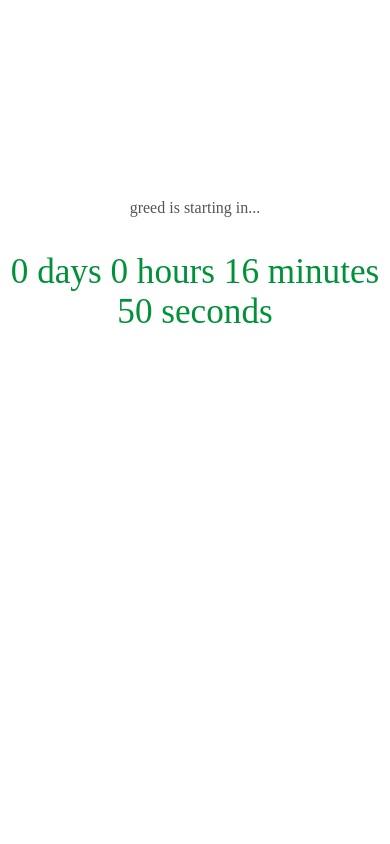
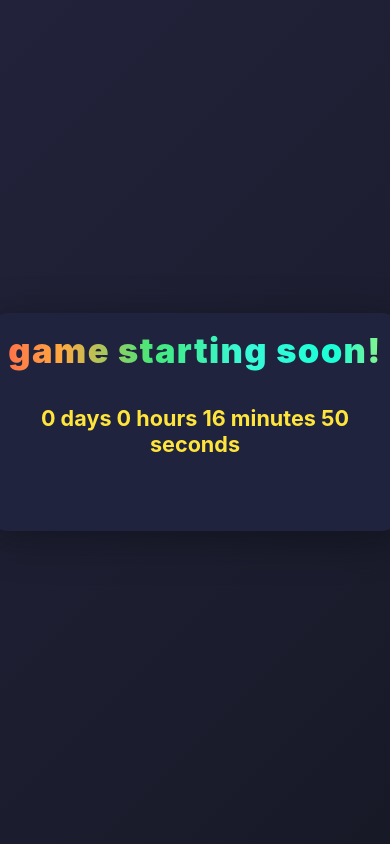
Before and after one commit to sirbread/greed, a FastAPI app: page / in a window 390 px wide. Run offline with FastAPI, Linux system fonts and the light colour scheme; data that the repository does not hold is empty; some libraries are stand-ins or nearby versions.

Commit message:
first variant of css added - good chance i'll revert this used an old css template i made btw

```diff
--- /dev/null
+++ b/static/main.css
@@ -0,0 +1,266 @@
+body {
+    background: linear-gradient(135deg, #22233b 0%, #181927 100%);
+    color: #f7f7fa;
+    font-family: 'Inter', 'Montserrat', system-ui, sans-serif;
+    margin: 0;
+    min-height: 100vh;
+    box-sizing: border-box;
+}
+
+.center-viewport {
+    min-height: 100vh;
+    min-width: 100vw;
+    display: flex;
+    align-items: center;
+    justify-content: center;
+}
+
+.center-card,
+.center-card.login-centered {
+    background: rgba(32, 35, 62, 0.98);
+    border-radius: 22px;
+    box-shadow: 0 8px 44px 0 #0005;
+    max-width: 510px;
+    min-width: 400px;
+    width: 98vw;
+    margin: 5vh auto;
+    padding: 2.5em 2.2em 2.2em 2.2em;
+    display: flex;
+    flex-direction: column;
+    align-items: center;
+    gap: 1.6em;
+    transition: box-shadow 0.25s;
+}
+
+@media (max-width: 600px) {
+    .center-card, .center-card.login-centered {
+        max-width: 99vw;
+        padding: 1.1em 0.4em 1.1em 0.4em;
+    }
+}
+
+h1, h2, h3, h4 {
+    margin: 0 0 0.4em 0;
+    padding: 0;
+    font-family: inherit;
+    font-weight: 800;
+    letter-spacing: 0.01em;
+}
+
+h1.rainbow-text,
+.login-username-title {
+    font-size: 2.15em !important;
+    margin-bottom: 0.24em;
+    letter-spacing: 0.04em;
+    font-weight: 900;
+    text-align: center;
+}
+
+.highlight {
+    color: #19ffd6;
+    font-weight: 700;
+}
+
+.rainbow-text {
+    background: linear-gradient(90deg, #ff4e50, #ffa940, #43e97b, #38f9d7, #19ffd6, #ffe53b, #ff9a00, #c471ed, #12c2e9, #ff4e50 110%);
+    background-size: 200% 200%;
+    -webkit-background-clip: text;
+    -webkit-text-fill-color: transparent;
+    animation: rainbow-anim 6s linear infinite;
+}
+
+@keyframes rainbow-anim {
+    0%   { background-position: 0% 50%; }
+    100% { background-position: 100% 50%; }
+}
+
+.fancy-btn {
+    background: linear-gradient(90deg, #12c2e9 20%, #c471ed 80%);
+    color: #fff;
+    border: none;
+    border-radius: 0.7em;
+    padding: 0.8em 2.3em;
+    font-size: 1.16em;
+    font-weight: 700;
+    margin: 0.15em 0.25em 0.7em 0;
+    cursor: pointer;
+    letter-spacing: 0.07em;
+    box-shadow: 0 2px 14px 0 #12c2e944;
+    transition: transform 0.13s cubic-bezier(.19,.66,.39,1.08), box-shadow 0.13s;
+    display: inline-block;
+    text-align: center;
+}
+.fancy-btn:hover, .fancy-btn:focus {
+    transform: translateY(-2px) scale(1.045);
+    box-shadow: 0 8px 28px 0 #12c2e966;
+}
+
+.fancy-btn.orange { background: linear-gradient(90deg, #ff9a00, #ff165d); }
+.fancy-btn.purple { background: linear-gradient(90deg, #845ec2, #00c9a7); }
+.fancy-btn.yellow { background: linear-gradient(90deg, #ffe53b, #ff9a00); }
+.fancy-btn.blue { background: linear-gradient(90deg, #12c2e9 0%, #00eaff 100%); color: #fff; font-weight: 700; }
+
+input.pretty-input, input.rainbow-input, #numberInput.rainbow-input {
+    font-size: 1.35em;
+    width: 290px;
+    max-width: 100%;
+    padding: 0.45em 0.7em;
+    margin: 1em 0 0.7em 0;
+    border: none;
+    border-radius: 0.6em;
+    background: rgba(30, 34, 56, 0.85);
+    box-shadow: 0 2px 14px 0 #0003 inset;
+    color: #f7f7fa;
+    text-align: center;
+    outline: none;
+    transition: box-shadow 0.18s, background 0.18s;
+    letter-spacing: 0.11em;
+    caret-color: #ffe53b;
+}
+
+input.pretty-input:focus, input.rainbow-input:focus {
+    background: #1e213a;
+    box-shadow: 0 0 0 2px #19ffd6, 0 2px 10px 0 #0006;
+}
+
+input.rainbow-input {
+    background: rgba(20, 24, 55, 0.85);
+}
+
+.card,
+#timer.card, .timer-card, #scoreboard.card {
+    background: rgba(25, 25, 40, 0.85);
+    border-radius: 1.1em;
+    padding: 1.25em 1em 1.25em 1em;
+    margin: 1.3em 0 0 0;
+    box-shadow: 0 4px 20px 0 #0003;
+    width: 100%;
+    max-width: 420px;
+    margin-left: auto;
+    margin-right: auto;
+}
+
+.error-text {
+    color: #ff165d;
+    font-weight: 500;
+    margin-top: 0.6em;
+    font-size: 1.07em;
+}
+
+#user-info,
+.username-hello {
+    font-size: 1.14em;
+    color: #ffe53b;
+    font-weight: 600;
+    margin-bottom: 0.5em;
+    margin-top: 0.4em;
+    text-align: center;
+    width: 100%;
+}
+
+#winner-message, .winner-message {
+    font-size: 1.4em;
+    font-weight: 700;
+    color: #19ffd6;
+    margin: 1.3em 0 1.7em 0;
+    text-align: center;
+}
+
+#greed-rate {
+    margin-top: 0.8em;
+    color: #19ffd6;
+    font-size: 1.15em;
+    font-weight: 400;
+}
+
+#greedDiss {
+    margin-top: 0.2em;
+    color: #ff165d;
+    font-style: italic;
+    font-size: 1em;
+}
+
+.button-row {
+    display: flex;
+    flex-direction: row;
+    gap: 0.75em;
+    justify-content: center;
+    align-items: center;
+    margin-bottom: 1.2em;
+    flex-wrap: wrap;
+}
+
+.pick-number-label {
+    text-align: center;
+    font-size: 1.14em;
+    margin: 1.1em 0 0.2em 0;
+    color: #ffe53b;
+    letter-spacing: 0.03em;
+    font-weight: 700;
+}
+
+.submit-center-stack {
+    display: flex;
+    flex-direction: column;
+    align-items: center;
+    margin-bottom: 0.7em;
+    gap: 0.5em;
+    width: 100%;
+}
+
+.username-auth-row {
+    display: flex;
+    flex-direction: row;
+    justify-content: center;
+    align-items: center;
+    gap: 1.2em;
+    margin-bottom: 0.25em;
+    width: 100%;
+}
+
+.username-hello {
+    margin-top: 0em;
+    margin-bottom: 1.1em;
+}
+
+.username-yellow {
+    color: #ffe53b;
+    font-weight: 700;
+}
+
+.username-label {
+    font-size: 1.14em;
+    font-weight: bold;
+    margin-bottom: 0.1em;
+    display: block;
+    text-align: left;
+    letter-spacing: 0.01em;
+}
+
+#username-section {
+    display: flex;
+    flex-direction: column;
+    align-items: center;
+    width: 100%;
+}
+
+.login-go-btn {
+    font-size: 1.11em;
+    margin-top: 1.2em;
+    padding: 0.65em 2.1em;
+}
+
+@media (max-width: 600px) {
+    .center-card, .center-card.login-centered {
+        max-width: 99vw;
+        padding: 1.1em 0.5em 1.1em 0.5em;
+    }
+    input.pretty-input, input.rainbow-input, #numberInput.rainbow-input {
+        width: 92vw;
+        min-width: 0;
+        font-size: 1.04em;
+    }
+    .card, #timer.card, .timer-card, #scoreboard.card {
+        max-width: 97vw;
+    }
+}
--- a/static/main.js
+++ b/static/main.js
@@ -488,6 +488,63 @@ function prefillAwaitingSubmission() {
     pollAwaitingSubmission();
 }
 
+function rainbowTextEffect(element) {
+    let hue = 0;
+    function update() {
+        const value = element.value;
+        if (!value) {
+            element.style.background = '';
+            element.style.webkitBackgroundClip = '';
+            element.style.webkitTextFillColor = '';
+            element.style.color = '#fff';
+            return;
+        }
+        const grad = `linear-gradient(90deg,
+            hsl(${hue}, 100%, 55%) 0%,
+            hsl(${(hue+60)%360}, 100%, 55%) 25%,
+            hsl(${(hue+120)%360}, 100%, 60%) 50%,
+            hsl(${(hue+180)%360}, 100%, 60%) 75%,
+            hsl(${(hue+240)%360}, 95%, 62%) 100%)`;
+        element.style.background = grad;
+        element.style.webkitBackgroundClip = 'text';
+        element.style.webkitTextFillColor = 'transparent';
+        element.style.color = 'transparent';
+        hue = (hue + 2) % 360;
+        requestAnimationFrame(update);
+    }a
+    update();
+}
+
+document.addEventListener("DOMContentLoaded", function() {
+    const numInput = document.getElementById("numberInput");
+    if (numInput) {
+        numInput.classList.add("rainbow-input");
+        let hue = 0;
+        function update() {
+            if (!numInput.value) {
+                numInput.style.background = '';
+                numInput.style.webkitBackgroundClip = '';
+                numInput.style.webkitTextFillColor = '';
+                numInput.style.color = '#fff';
+                return;
+            }
+            const grad = `linear-gradient(90deg,
+                hsl(${hue}, 100%, 60%) 0%,
+                hsl(${(hue+60)%360}, 100%, 57%) 33%,
+                hsl(${(hue+120)%360}, 100%, 60%) 66%,
+                hsl(${(hue+180)%360}, 100%, 58%) 100%)`;
+            numInput.style.background = grad;
+            numInput.style.webkitBackgroundClip = 'text';
+            numInput.style.webkitTextFillColor = 'transparent';
+            numInput.style.color = 'transparent';
+            hue = (hue + 2) % 360;
+            requestAnimationFrame(update);
+        }
+        numInput.addEventListener("input", function() { update(); });
+        update();
+    }
+});
+
 function formatDuration(seconds) {
     let parts = [];
     let h = Math.floor(seconds / 3600);
--- a/templates/index.html
+++ b/templates/index.html
@@ -1,70 +1,10 @@
 <!DOCTYPE html>
-<html>
+<html lang="en">
 <head>
+    <meta charset="UTF-8">
     <title>greed</title>
-    <style>
-        #timer {
-            position: fixed;
-            bottom: 10px;
-            left: 0;
-            width: 100vw;
-            text-align: center;
-            font-size: 1.2em;
-            color: #333;
-            background: #fffffff0;
-            padding: 8px 0;
-            z-index: 100;
-        }
-        #scoreboard {
-            margin-top: 24px;
-        }
-        #input-message {
-            color: rgb(255, 0, 0);
-            margin-top: 0.5em;
-        }
-        #help-link, #graphs-link, #chat-link {
-            margin-bottom: 1.5em;
-            display: block;
-        }
-        .winner-message {
-            font-size: 1.3em;
-            color: green;
-            margin: 1.5em 0;
-        }
-        #auth-section {
-            margin-bottom: 1em;
-        }
-        #username-section {
-            margin: 1.5em 0;
-            display: none;
-        }
-        #username-error {
-            color: red;
-            margin-top: 0.5em;
-        }
-        #greed-rate {
-            margin-top: 1em;
-            font-size: 1.1em;
-        }
-        #pregame-container {
-            display: none;
-            min-height: 60vh;
-            text-align: center;
-            padding-top: 15vh;
-        }
-        #pregame-timer {
-            font-size: 2.2em;
-            margin: 1em 0 1em 0;
-            color: #019239;
-        }
-        #pregame-username-section {
-            margin: 1.5em 0;
-        }
-        #pregame-username-error {
-            color: red;
-            margin-top: 0.5em;
-        }
-    </style>
+    <meta name="viewport" content="width=520, initial-scale=1">
+    <link rel="stylesheet" href="/static/main.css">
     <script src="https://www.gstatic.com/firebasejs/10.12.2/firebase-app-compat.js"></script>
     <script src="https://www.gstatic.com/firebasejs/10.12.2/firebase-auth-compat.js"></script>
     <script>
@@ -80,54 +20,65 @@
       const auth = firebase.auth();
     </script>
 </head>
-<body>
-    <div id="pregame-container">
-        <div id="pregame-userinfo"></div>
-        <button id="pregame-logout" style="display:none;">logout</button>
-        <div style="margin-top:4em;color:#555;">greed is starting in...</div>
-        <div id="pregame-timer"></div>
+<body class="center-viewport">
+
+    <div id="pregame-container" style="display:none;">
+      <div class="center-card">
+        <h1 class="rainbow-text">game starting soon!</h1>
+        <div id="pregame-timer" style="text-align:center; font-size:1.35em; color:#ffe53b; font-weight:700; margin-bottom:1em;">...</div>
+        <div id="pregame-userinfo" class="username-hello" style="margin-bottom:0.5em;"></div>
+        <button id="pregame-logout" class="fancy-btn blue" style="margin-bottom:0.5em;">logout</button>
         <div id="pregame-username-section" style="display:none;">
-            <label for="pregame-username-input">enter your username:</label>
-            <input id="pregame-username-input" type="text" maxlength="20" pattern="^[a-zA-Z0-9_]+$" autocomplete="off" autocapitalize="off">
-            <button id="pregame-username-go">go!</button>
-            <div id="pregame-username-error"></div>
+          <label for="pregame-username-input" class="username-label">choose a username:</label>
+          <input id="pregame-username-input" type="text" maxlength="20" pattern="^[a-zA-Z0-9_]+$" autocomplete="off" autocapitalize="off" class="pretty-input">
+          <button id="pregame-username-go" class="fancy-btn login-go-btn">go!</button>
+          <div id="pregame-username-error" class="error-text"></div>
         </div>
+      </div>
     </div>
 
     <div id="main-content">
-        <h1>pick a number (1-10, inclusive, integer)</h1>
-        <h3>first player to reach <span id="winning-score">{{ winning_score }}</span> points wins!</h3>
-        <h4 id="round-duration-desc"></h4>
-        <a id="help-link" href="/help">what is this?</a>
-        <a id="graphs-link" href="/graphs">see stats</a>
-        <a id="graphs-link" href="/chat">bluff</a>
+      <div class="center-card">
+        <h1 class="rainbow-text">pick a number <span style="font-size:0.7em;font-weight:400;">(1-10, integer)</span></h1>
+        <h3 style="margin-bottom:0.7em;font-weight:700;">first player to reach <span id="winning-score" class="highlight">{{ winning_score }}</span> points wins!</h3>
+        <div id="round-duration-desc" style="margin-bottom:0.7em;font-size:1.07em;font-weight:600;"></div>
 
-        <div id="auth-section">
-            <button id="logout" style="display:none;">logout</button>
-            <span id="user-info"></span>
+        <div class="button-row">
+            <a href="/help" class="fancy-btn orange" style="font-size:1em;">what is this?</a>
+            <a href="/graphs" class="fancy-btn purple" style="font-size:1em;">see stats</a>
+            <a href="/chat" class="fancy-btn yellow" style="font-size:1em;">bluff</a>
+            <button id="logout" class="fancy-btn blue" style="display:none;">logout</button>
         </div>
 
-        <div id="username-section">
-            <label for="username-input">enter your username:</label>
-            <input id="username-input" type="text" maxlength="20" pattern="^[a-zA-Z0-9_]+$" autocomplete="off" autocapitalize="off">
-            <button id="username-go">go!</button>
-            <div id="username-error"></div>
+        <div id="user-info" class="username-hello" style="margin-bottom:0.4em;text-align:center;"></div>
+
+        <div class="pick-number-label">pick a number</div>
+
+        <div id="username-section" style="display:none;">
+            <label for="username-input" class="username-label">choose a username:</label>
+            <input id="username-input" type="text" maxlength="20" pattern="^[a-zA-Z0-9_]+$" autocomplete="off" autocapitalize="off" class="pretty-input">
+            <button id="username-go" class="fancy-btn login-go-btn">go!</button>
+            <div id="username-error" class="error-text"></div>
         </div>
 
         <div id="game" style="display:none;">
-            <input type="number" id="numberInput" min="1" max="10">
-            <button onclick="submit()">submit</button>
-            <div id="input-message"></div>
-            <div id="status"></div>
-            <div id="greed-rate"></div>
-            <div id="greedDiss" style="margin-top:0.2em;color:#ff0000;font-style:italic"></div>
+            <div style="display:flex;flex-direction:column;align-items:center;">
+                <input type="number" id="numberInput" min="1" max="10" class="rainbow-input" autocomplete="off" placeholder="1-10">
+            </div>
+            <div class="submit-center-stack">
+                <button onclick="submit()" class="fancy-btn blue" style="margin:1.1em 0 0.4em 0;">submit</button>
+                <div id="greed-rate"></div>
+                <div id="greedDiss"></div>
+            </div>
+            <div id="input-message" class="error-text" style="text-align:center;"></div>
+            <div id="status" style="text-align:center;"></div>
         </div>
-
-        <div id="scoreboard">
-            <h2>leaderboard</h2>
-            <pre id="scores">loading...</pre>
+        <div id="timer" class="card timer-card" style="color:#ffe53b;font-size:1.18em;text-align:center;margin-bottom:1.1em;">loading time...</div>
+        <div id="scoreboard" class="card">
+            <h2 style="margin-top:0;margin-bottom:0.7em;font-size:1.2em;font-weight:700;">leaderboard</h2>
+            <pre id="scores" style="font-size:1.18em;font-family: 'Fira Mono', 'Consolas', monospace;">loading...</pre>
         </div>
-        <div id="timer">loading time...</div>
+      </div>
     </div>
 
     <script src="/static/main.js"></script>
```
Also changed, not shown: templates/login.html (+21 -21 lines).
